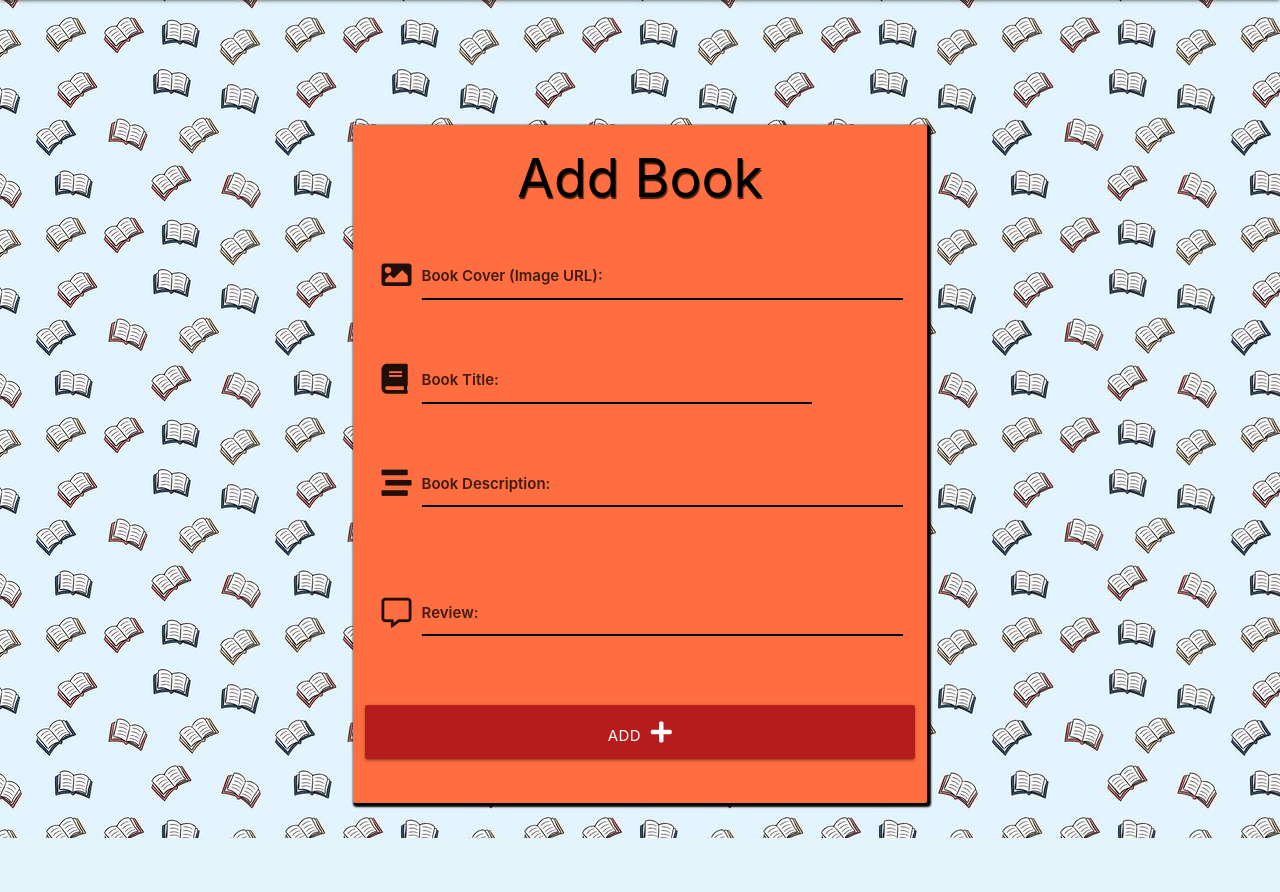
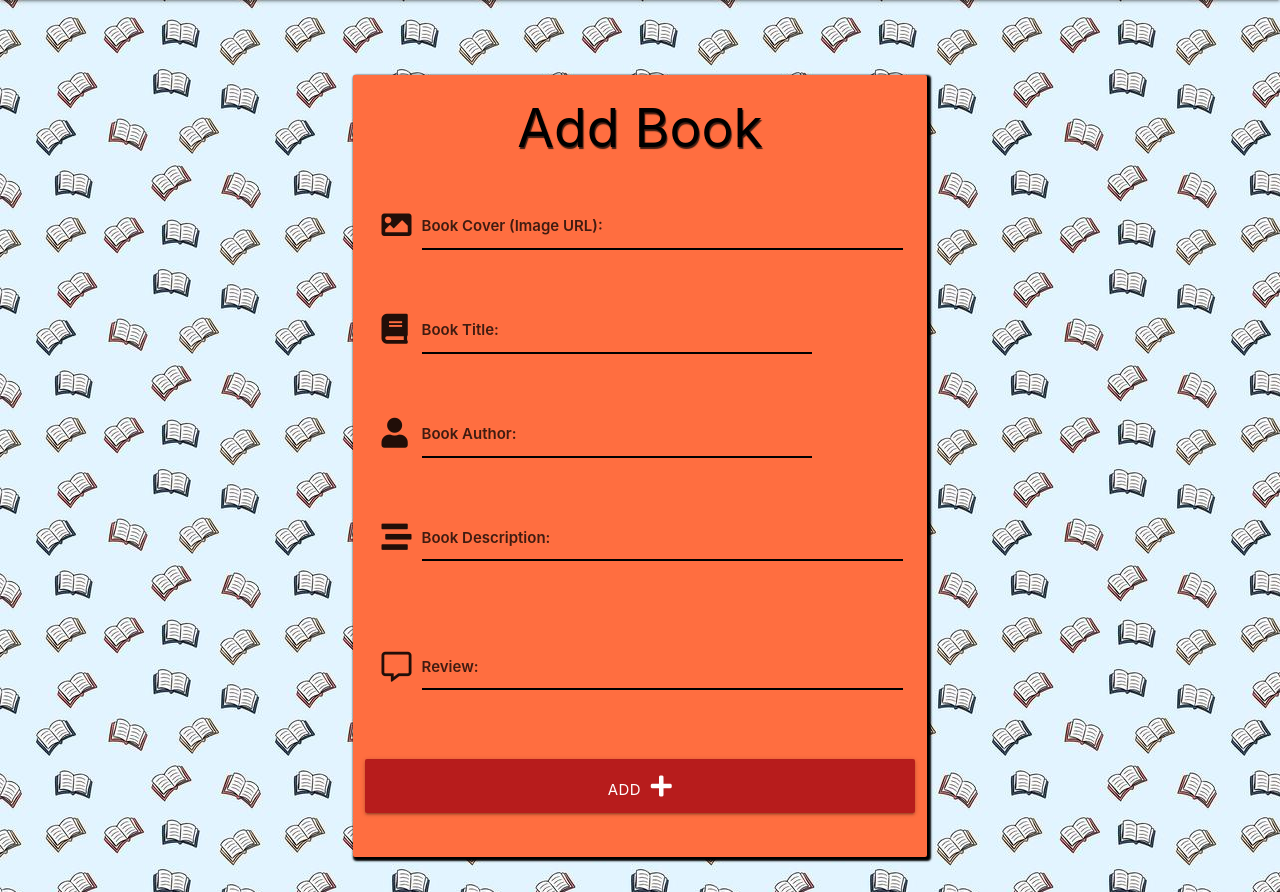
Before and after one commit to Code-Institute-Submissions/Harbs1999-MS3-Greatreads, a Flask app: page /add_book in a window 1280 px wide. Shown: the part 64-956 px from the top of the page. Before the commit the page ends 902 px from the top, so only its background shows below. Run offline with Flask 2, Linux system fonts and the light colour scheme; some libraries are stand-ins or nearby versions.

Commit message:
Added functionality to add books to Books page and working links to specified book

```diff
--- a/app.py
+++ b/app.py
@@ -73,11 +73,13 @@ def login():
     return render_template("login.html")
 
 
-@app.route("/profile/<username>")
-def profile(username):
+@app.route("/profile/<username>/<book_id>")
+def profile(username, book_id):
     # Grab the current sessions username to display
     username = mongo.db.users.find_one(
         {"username": session["user"]})["username"]
+
+
 
     if session["user"]:
         return render_template("profile.html", username=username)
@@ -98,17 +100,30 @@ def get_books():
     return render_template("books.html", books=books)
 
 
-@app.route("/book")
-def book():
-    books = mongo.db.books.find()
+@app.route("/book/<book_id>")
+def book(book_id):
+    books = mongo.db.books.find_one({"_id": ObjectId(book_id)})
 
     username = mongo.db.users.find_one(
         {"username": session["user"]})["username"]
     return render_template("book.html", books=books, username=username)
 
 
-@app.route("/add_book")
+@app.route("/add_book", methods=["GET", "POST"])
 def add_book():
+    if request.method == "POST":
+        book_details = {
+            "book_cover": request.form.get("book_cover"),
+            "book_title": request.form.get("book_title"),
+            "book_author": request.form.get("book_author"),
+            "book_desc": request.form.get("book_desc"),
+            "review": request.form.get("review"),
+            "user": session["user"]
+        }
+        mongo.db.books.insert_one(book_details)
+        flash("Your book has been added!")
+        return redirect(url_for('book'))
+
     return render_template("add_book.html")
 
 
--- a/static/css/style.css
+++ b/static/css/style.css
@@ -32,7 +32,7 @@ i {
 }
 
 .card-panel {
-    margin-top: 125px;
+    margin-top: 75px;
     box-shadow: 2px 2px 2px 2px #000;
 }
 
@@ -154,13 +154,13 @@ i.fa-thumbs-up {
 /*----- Books ------*/
 
 .card-content p {
-    font-size: 1.5rem;
+    font-size: 1.4rem;
 }
 
 #books-image {
     max-width: 134px;
 }
 
-.card-content p {
+/* .card-content p {
     line-height: 400%
-}
+} */
--- a/templates/add_book.html
+++ b/templates/add_book.html
@@ -3,7 +3,7 @@
 
 
 <div class="row">
-    <form class="col s12 m8 offset-m2" method="POST" action="{{ url_for('sign_up') }}">
+    <form class="col s12 m8 offset-m2" method="POST" action="{{ url_for('add_book') }}">
         <div class="card-panel deep-orange accent-2">
             <h2 class="center-align black-text">Add Book</h2>
             <!-- Book Cover -->
@@ -18,9 +18,18 @@
             <div class="row">
                 <div class="input-field col s10">
                     <i class="fas fa-book prefix"></i>
-                    <input id="book_title" name="book_title" type="text"
-                     class="validate" maxlength="30" minlength="2" pattern="^[a-zA-Z0-9]{5,15}$" required>
+                    <input id="book_title" name="book_title" type="text" class="validate" maxlength="30" minlength="2"
+                        pattern="^[a-zA-Z0-9À-ž\s]{2,30}$" required>
                     <label for="book_title">Book Title:</label>
+                </div>
+            </div>
+            <!-- Book Author -->
+            <div class="row">
+                <div class="input-field col s10">
+                    <i class="fas fa-user prefix"></i>
+                    <input id="book_author" name="book_author" type="text" class="validate" maxlength="20" minlength="3"
+                        pattern="^[a-zA-ZÀ-žÀ-ž\s]{2,20}$" required>
+                    <label for="book_author">Book Author:</label>
                 </div>
             </div>
             <!-- Book Description -->
@@ -42,8 +51,8 @@
                     <div class="row">
                         <div class="input-field col s12">
                             <i class="far fa-comment-alt prefix"></i>
-                      <textarea id="review" class="materialize-textarea validate" name="review"
-                      maxlength="150" minlength="4" required></textarea>
+                            <textarea id="review" class="materialize-textarea validate" name="review" maxlength="150"
+                                minlength="4" required></textarea>
                             <label for="review">Review:</label>
                         </div>
                     </div>
```
Also changed, not shown: templates/book.html (+5 -7 lines), templates/books.html (+18 -9 lines), templates/profile.html (+32 -5 lines). Lines whose indentation alone changed are shown as unchanged.
